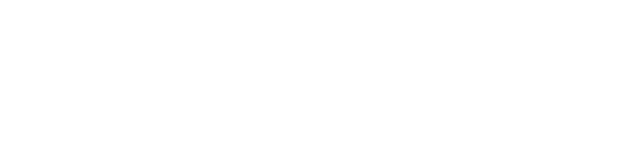
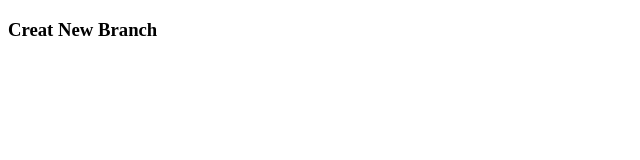
Before and after one commit to AbuBokorprog/my-second-repo, a plain HTML site: page index.html in a window 1280 px wide. Shown: the whole page, without its empty margins (0-640 px from the left). Drawn offline with Linux system fonts and the light colour scheme.

Commit message:
added robo

```diff
--- a/index.html
+++ b/index.html
@@ -7,6 +7,6 @@
     <title>bamboo</title>
 </head>
 <body>
-
+    <h3>Creat New Branch</h3>
 </body>
 </html>
```
